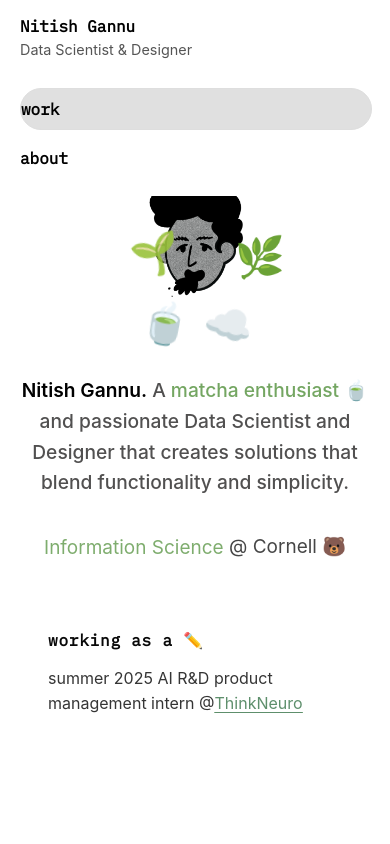
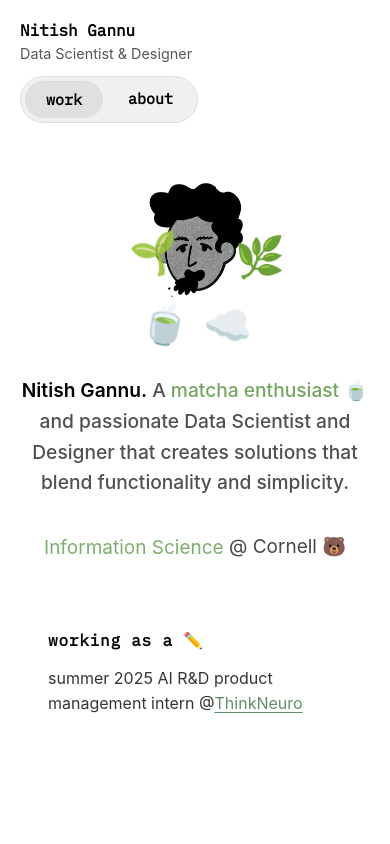
Before and after one commit to tissuepy/tissueportfolio2025, a React (Vite) app: page / in a window 390 px wide. Shown: the top 844 px of the page. Built offline with nearby package versions, Linux system fonts and the light colour scheme.

Commit message:
Update App.css

```diff
--- a/src/App.css
+++ b/src/App.css
@@ -1063,52 +1063,7 @@ body, html {
   }
 }
 
-@media (max-width: 768px) {
-  .navbar {
-    padding: 16px 20px;
-    flex-direction: column;
-    align-items: flex-start;
-    gap: 1rem;
-  }
 
-  .left-content,
-  .right-section,
-  .center-section {
-    flex-direction: column;
-    align-items: flex-start;
-    width: 100%;
-  }
-
-  .nav-button {
-    width: 100%;
-    text-align: left;
-    padding: 10px 0;
-    font-size: 1rem;
-  }
-
-  .center-section {
-    gap: 0.5rem;
-    justify-content: flex-start;
-    background-color: transparent;
-    border: none;
-    padding: 0;
-  }
-
-  .right-section {
-    gap: 0.5rem;
-  }
-
-  .nav-link {
-    font-size: 1rem;
-    padding: 8px 0;
-  }
-
-  .name-title {
-    margin-bottom: 10px;
-  }
-}
-
-/* Hide the right nav section on mobile */
 @media (max-width: 768px) {
   .right-section {
     display: none !important;
```
